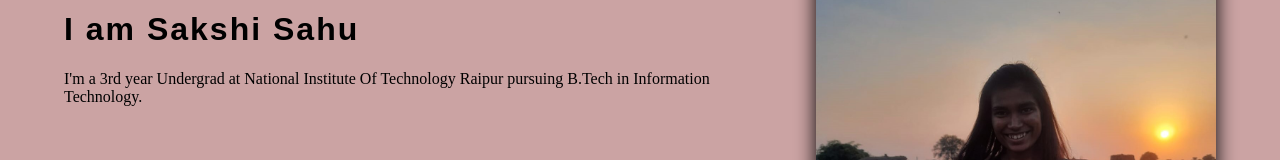
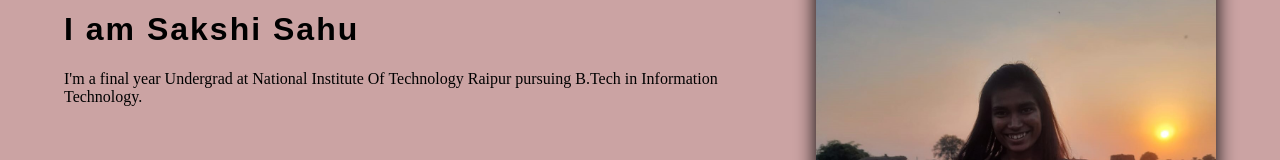
Before and after one commit to Sakshi050/my-portfolio, a React (Create React App) app: page / in a window 1280 px wide. Shown: the part 210-370 px from the top of the page. Built offline with nearby package versions, Linux system fonts and the light colour scheme.

Commit message:
Update main.jsx (info update)

```diff
--- a/src/components/Header/main.jsx
+++ b/src/components/Header/main.jsx
@@ -24,9 +24,9 @@
           <h4>Hi There!</h4>
           <h1>I am Sakshi Sahu</h1>
           <p>
-            I'm a 3rd year Undergrad at National Institute Of Technology Raipur pursuing B.Tech in Information Technology.
+            I'm a final year Undergrad at National Institute Of Technology Raipur pursuing B.Tech in Information Technology.
           </p>
-          <button><a href="mailto:serratia070@gmail.com">Let's connect</a>
+          <button><a href="mailto:sakshi.583sahu@gmail.com">Let's connect</a>
             </button>
           </Fade>
           </Slide>
```
